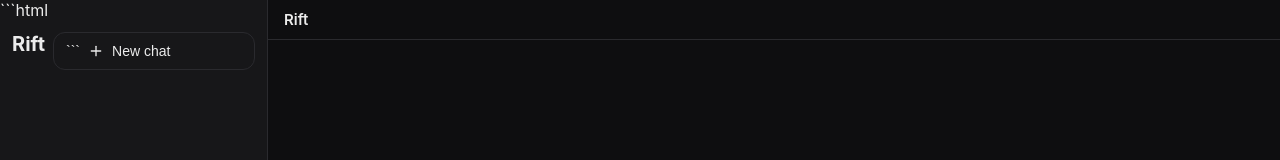
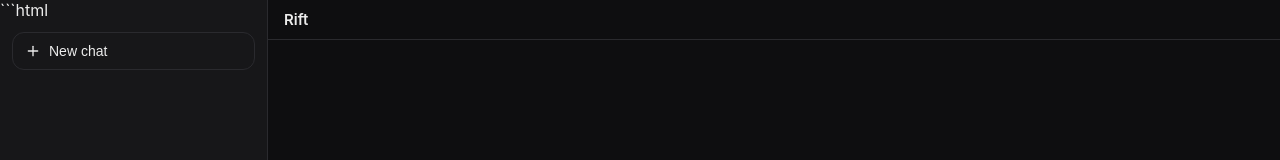
Before and after one commit to cube-crustacean/Rift, a website: page index.html in a window 1280 px wide. Shown: the top 160 px of the page. Drawn offline with Linux system fonts and the light colour scheme.

Commit message:
Remove 'Rift' title from sidebar
Removed the 'Rift' title from the sidebar.

````diff
--- a/index.html
+++ b/index.html
@@ -19,12 +19,7 @@
     <aside class="sidebar" id="sidebar">
       ```html
 <div class="sidebar-top">
-  <div style="font-weight: 700; font-size: 20px; margin-bottom: 14px;">
-    Rift
-  </div>
-
   <button class="new-chat-btn" id="newChatBtn">
-```
 
           <svg width="16" height="16" viewBox="0 0 24 24" fill="none" stroke="currentColor" stroke-width="2" stroke-linecap="round" stroke-linejoin="round"><line x1="12" y1="5" x2="12" y2="19"></line><line x1="5" y1="12" x2="19" y2="12"></line></svg>
           New chat
````
